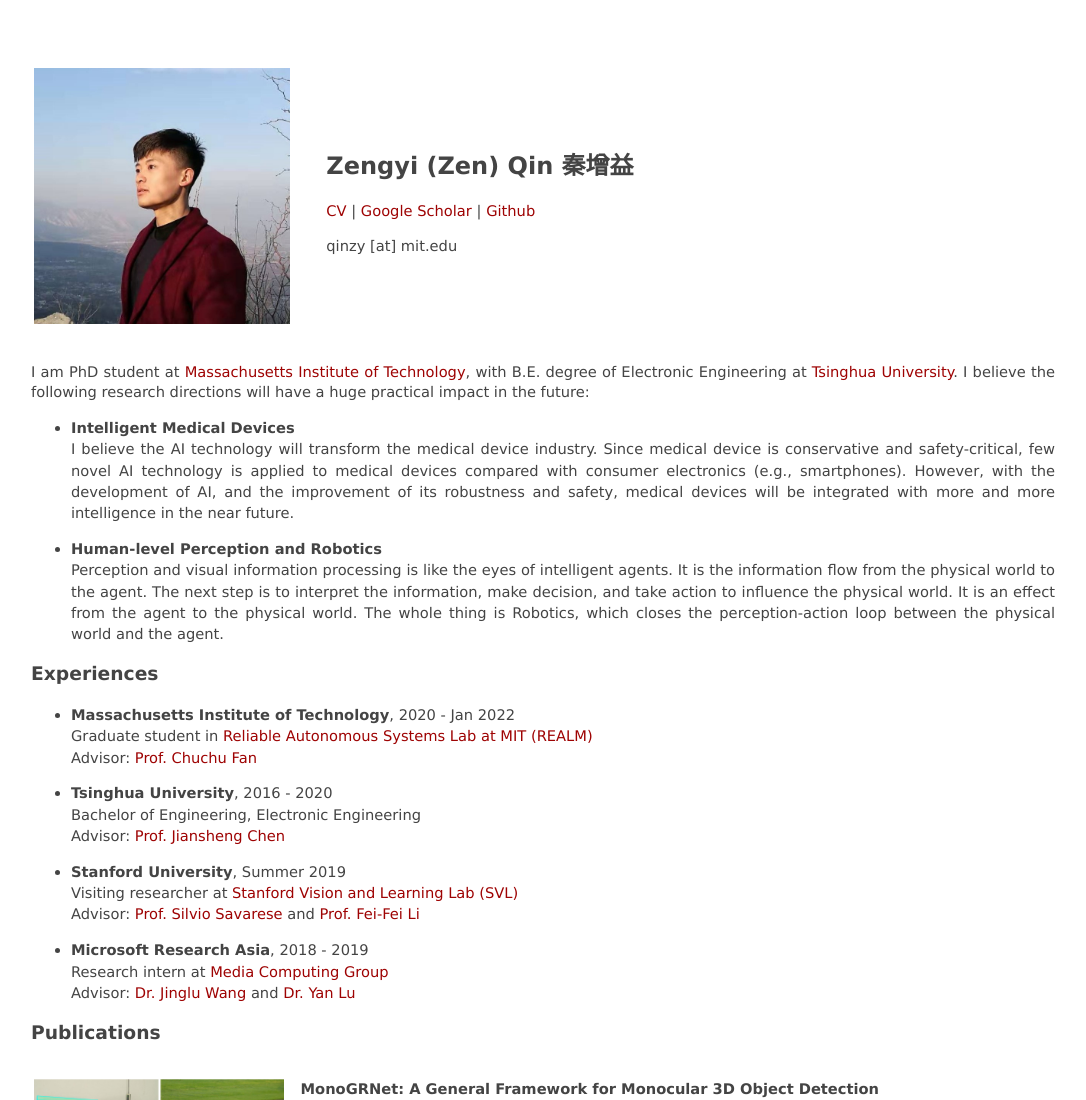
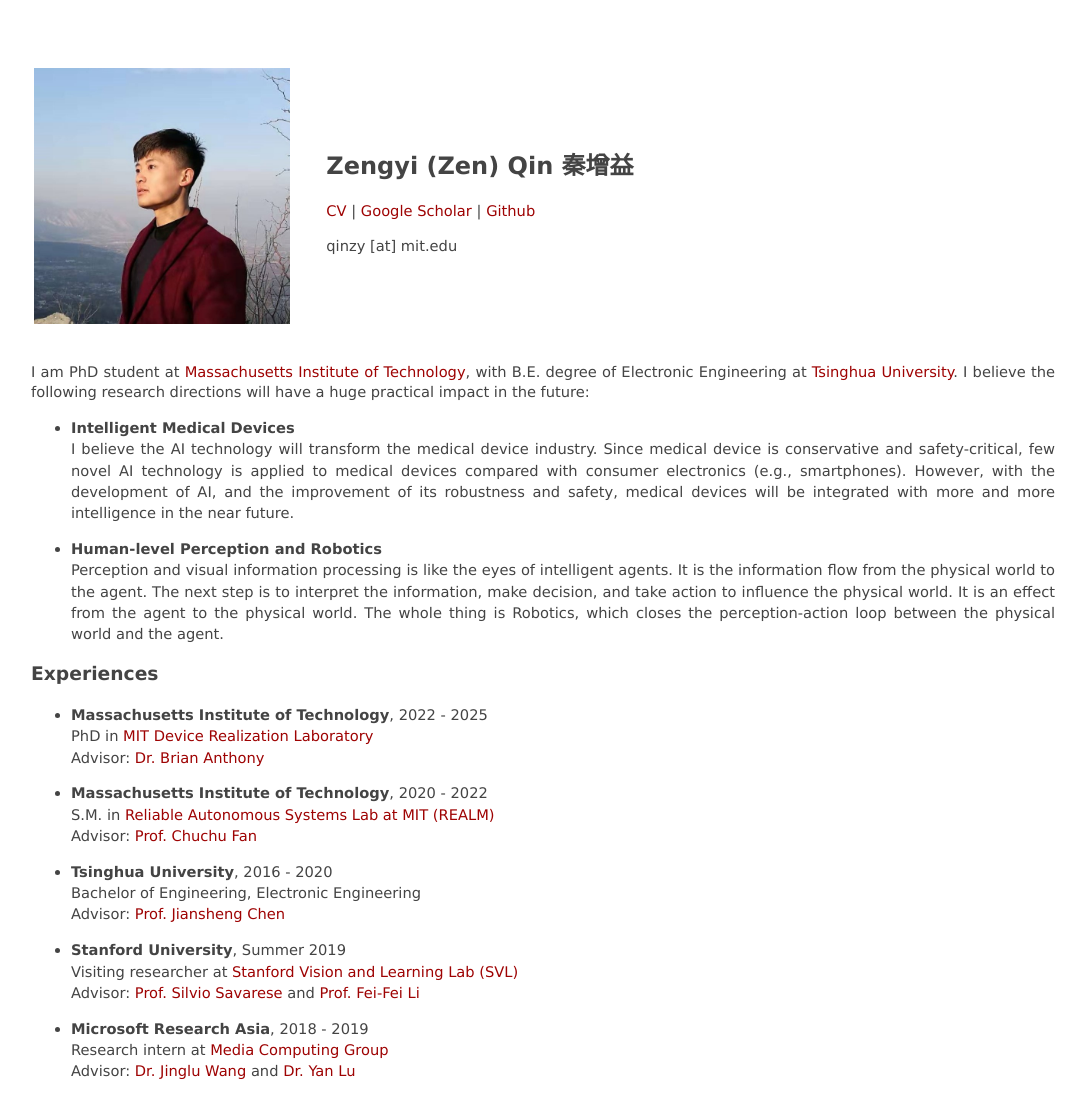
Before and after one commit to Zengyi-Qin/zengyi-qin.github.io, a plain HTML site: page index.html in a window 1280 px wide. Shown: the top 1100 px of the page, without its empty margins (49-1135 px from the left). Drawn offline with Linux system fonts and the light colour scheme.

Commit message:
Update index.html

```diff
--- a/index.html
+++ b/index.html
@@ -79,7 +79,10 @@
 <h3><font face="Verdana">Experiences</h3>
 <p><font face="Verdana">
 <ul>
-<li><b>Massachusetts Institute of Technology</b>, 2020 - Jan 2022 <br> Graduate student in <a href="https://realm.mit.edu/">Reliable Autonomous Systems Lab at MIT (REALM)</a> <br> Advisor: <a href="https://chuchu.mit.edu/">Prof. Chuchu Fan</a></li>
+<li><b>Massachusetts Institute of Technology</b>, 2022 - 2025 <br> PhD in <a href="https://devicerealization.mit.edu/">MIT Device Realization Laboratory</a> <br> Advisor: <a href="https://devicerealization.mit.edu/people/">Dr. Brian Anthony</a></li>
+</ul>
+<ul>
+<li><b>Massachusetts Institute of Technology</b>, 2020 - 2022 <br> S.M. in <a href="https://realm.mit.edu/">Reliable Autonomous Systems Lab at MIT (REALM)</a> <br> Advisor: <a href="https://chuchu.mit.edu/">Prof. Chuchu Fan</a></li>
 </ul>
 <ul>
 <li><b>Tsinghua University</b>, 2016 - 2020 <br>Bachelor of Engineering, Electronic Engineering <br> Advisor: <a href="https://scholar.google.com/citations?user=A1gA9XIAAAAJ&hl=en">Prof. Jiansheng Chen</a></li>
```
